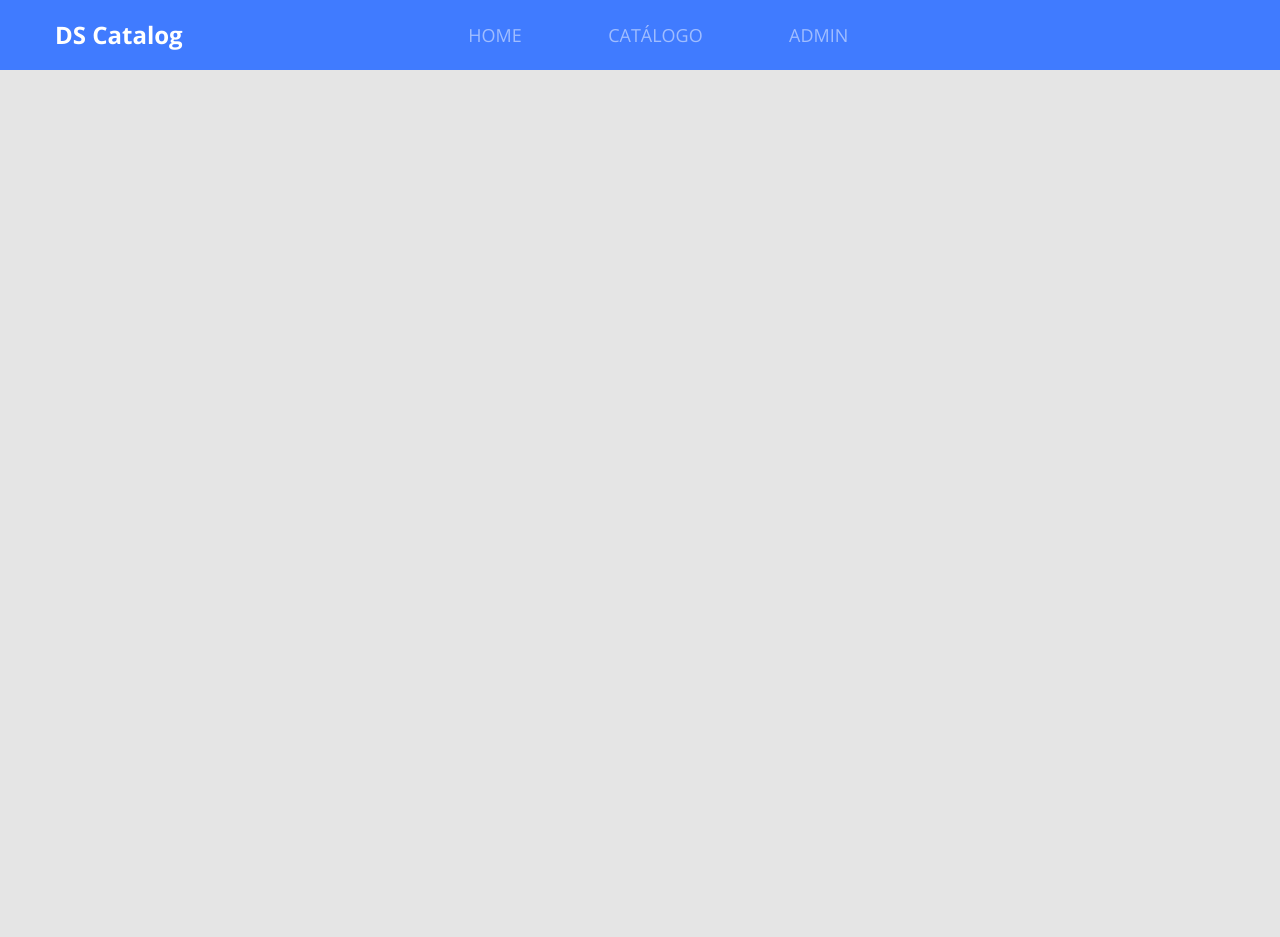
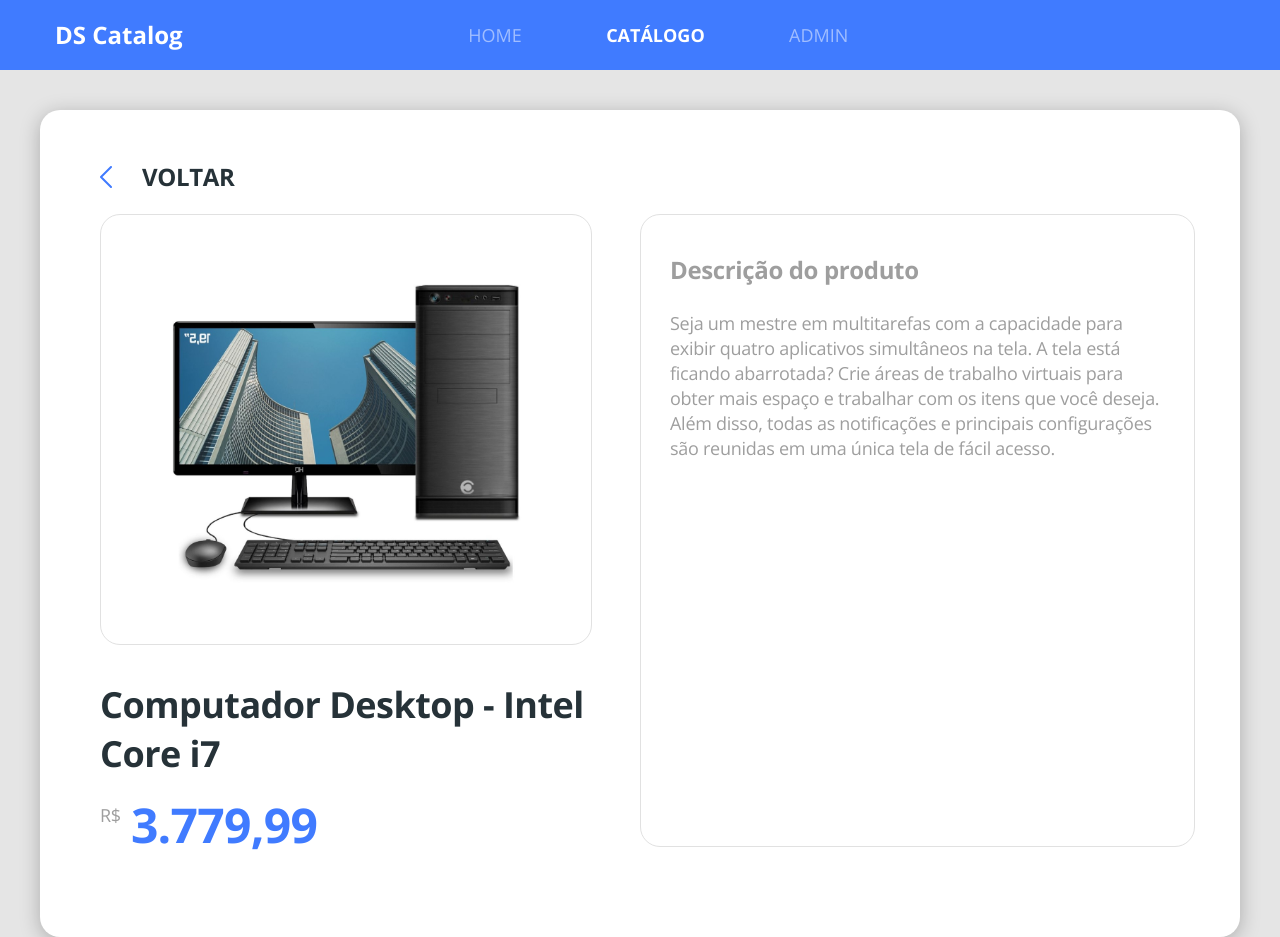
Before and after one commit to ThomasPeruch/dscatalog-bootcamp, a React (Create React App) app in the folder front-web/: page /products/1 in a window 1280 px wide. Before the commit the page ends 800 px from the top, so only its background shows below. Built offline with nearby package versions, Linux system fonts and the light colour scheme.

Commit message:
Product details page

```diff
--- a/front-web/src/Routes.tsx
+++ b/front-web/src/Routes.tsx
@@ -3,6 +3,7 @@
 import Navbar from './core/components/Navbar';
 import Admin from './pages/Admin';
 import Catalog from './pages/Catalog';
+import ProductDetails from './pages/Catalog/components/ProductDetails';
 import Home from './pages/Home';
 
 function Routes(){
@@ -13,8 +14,11 @@
                 <Route path="/" exact>
                     <Home />
                 </Route>
-                <Route path="/catalog">
+                <Route path="/products" exact>
                     <Catalog />
+                </Route>
+                <Route path="/products/:productId">
+                    <ProductDetails />
                 </Route>
                 <Route path="/admin">
                     <Admin />
--- a/front-web/src/core/components/Buttonicon/styles.scss
+++ b/front-web/src/core/components/Buttonicon/styles.scss
@@ -12,4 +12,5 @@
     display: flex;
     align-items: center;
     justify-content: center;
+    color: #FFF;
 }
--- a/front-web/src/core/components/Navbar/index.tsx
+++ b/front-web/src/core/components/Navbar/index.tsx
@@ -16,7 +16,7 @@
                         <NavLink to="/" activeClassName="active" exact>HOME</NavLink>
                     </li>
                     <li>
-                        <NavLink to="/catalog" activeClassName="active">CATÁLOGO</NavLink>
+                        <NavLink to="/products" activeClassName="active">CATÁLOGO</NavLink>
                     </li>
                     <li>
                         <NavLink to="/admin" activeClassName="active">ADMIN</NavLink>
--- /dev/null
+++ b/front-web/src/core/components/ProductPrice/index.tsx
@@ -0,0 +1,17 @@
+import React from 'react';
+import './styles.scss';
+
+type Props = {
+    price:string;
+}
+
+function ProductPrice({ price }: Props){
+    return(
+        <div className="product-price-container">
+            <span className="product-currency">R$</span>
+            <h3 className="product-price">{price}</h3>
+        </div>
+    )
+};
+
+export default ProductPrice;
--- /dev/null
+++ b/front-web/src/core/components/ProductPrice/styles.scss
@@ -0,0 +1,19 @@
+.product-price-container{
+    margin-top: 25px;
+    display: flex;
+}
+
+.product-currency{
+    font-size: 18px;
+    line-height: 25px;
+    letter-spacing: -0.015em;
+    color: #9E9E9E;
+}
+
+.product-price{
+    font-size: 32px;
+    line-height: 44px;
+    letter-spacing: -0.015em;
+    color: #407BFF;
+    margin-left:10px;
+}
--- a/front-web/src/pages/Catalog/components/ProductCard/index.tsx
+++ b/front-web/src/pages/Catalog/components/ProductCard/index.tsx
@@ -1,5 +1,6 @@
 import React from 'react';
 import { ReactComponent as ProductImage } from '../../../../core/assets/images/product.svg'
+import ProductPrice from '../../../../core/components/ProductPrice';
 import './styles.scss';
 
 function ProductCard(){
@@ -10,10 +11,7 @@
                 <h6 className="product-name">
                     Computador Desktop - Intel Core i7
                 </h6>
-                <div className="product-price-container">
-                    <span className="product-currency">R$</span>
-                    <h3 className="product-price">2.779,99</h3>
-                </div>
+                <ProductPrice price = "2.779,99" />
             </div>
         </div>
 
--- a/front-web/src/pages/Catalog/components/ProductCard/styles.scss
+++ b/front-web/src/pages/Catalog/components/ProductCard/styles.scss
@@ -14,24 +14,5 @@
     font-size: 18px;
     line-height: 25px;
     letter-spacing: -0.015em;
+    color: #263238;
 }
-
-.product-price-container{
-    margin-top: 25px;
-    display: flex;
-}
-
-.product-currency{
-    font-size: 18px;
-    line-height: 25px;
-    letter-spacing: -0.015em;
-    color: #9E9E9E;
-}
-
-.product-price{
-    font-size: 32px;
-    line-height: 44px;
-    letter-spacing: -0.015em;
-    color: #407BFF;
-    margin-left:10px;
-}
--- /dev/null
+++ b/front-web/src/pages/Catalog/components/ProductDetails/index.tsx
@@ -0,0 +1,47 @@
+import React from 'react';
+import { Link, useParams } from 'react-router-dom';
+import { ReactComponent as ArrowIcon} from '../../../../core/assets/images/arrow.svg';
+import { ReactComponent as ProductImage} from '../../../../core/assets/images/product.svg';
+import ProductPrice from '../../../../core/components/ProductPrice';
+import './styles.scss';
+
+type ParamsType = {
+    productId: string;
+}
+
+function ProductDetails(){
+    const{ productId } = useParams<ParamsType>();
+    console.log(productId);
+
+    return(
+        <div className="product-details-container">
+            <div className="card-base border-radius-20 product-details">
+                <Link to ="/products" className="product-details-goback">
+                    <ArrowIcon className="icon-goback"/>
+                    <h1 className="text-goback">VOLTAR</h1>
+                </Link>
+                <div className="row">
+                    <div className="col-6 pr-5">
+                        <div className="product-details-card text-center">
+                            <ProductImage className="product-details-image" />
+                        </div>
+                        <h1 className="product-details-name">Computador Desktop - Intel Core i7</h1>
+                        <ProductPrice price= "3.779,99"/>
+                    </div>
+                    <div className="col-6 product-details-card">
+                        <h1 className="product-description-title">Descrição do produto</h1>
+                        <p className="product-description-text">
+                            Seja um mestre em multitarefas com a capacidade para exibir quatro aplicativos simultâneos na tela.
+                            A tela está ficando abarrotada? Crie áreas de trabalho virtuais para obter mais espaço e
+                            trabalhar com os itens que você deseja.
+                            Além disso, todas as notificações e principais configurações são reunidas em uma única tela de fácil acesso.
+                        </p>
+                    </div>
+                </div>
+            </div>
+        </div>
+
+    )
+};
+
+export default ProductDetails;
--- /dev/null
+++ b/front-web/src/pages/Catalog/components/ProductDetails/styles.scss
@@ -0,0 +1,65 @@
+.product-details-container{
+    margin-top: 40px;
+    padding-left: 40px;
+    padding-right: 40px;
+}
+
+.product-details{
+    padding: 50px 60px 90px 60px;
+}
+
+.icon-goback{
+    color: #407BFF;
+    transform: rotate(-180deg);
+    margin-right: 30px;
+}
+
+.product-details-goback{
+    display: flex;
+    align-items: center;
+    padding-bottom: 21px;
+}
+
+.text-goback{
+    font-size: 24px;
+    line-height: 33px;
+    letter-spacing: -0.015em;
+    color: #263238;
+}
+
+.product-details-card{
+    border: 1px solid #E1E1E1;
+    border-radius: 20px;
+    padding: 38px 29px;
+}
+
+.product-details-image{
+    width: 353px;
+    height: 353px;
+}
+
+.product-description-title{
+    font-size: 24px;
+    line-height: 33px;
+    letter-spacing: -0.015em;
+    color: #9E9E9E;
+    margin-bottom: 25px;
+}
+
+.product-description-text{
+    font-size: 18px;
+    line-height: 25px;
+    letter-spacing: -0.015em;
+    color: #9E9E9E;
+}
+
+.product-details-name{
+    font-size: 36px;
+    line-height: 49px;
+    letter-spacing: -0.015em;
+    margin-top: 35px;
+}
+
+.product-details .product-price{
+    font-size: 48px;
+}
--- a/front-web/src/pages/Catalog/index.tsx
+++ b/front-web/src/pages/Catalog/index.tsx
@@ -1,5 +1,6 @@
 import React from 'react';
 import ProductCard from './components/ProductCard';
+import { Link } from 'react-router-dom';
 import './styles.scss';
 
 function Catalog(){
@@ -9,18 +10,15 @@
                 Catálogo de produtos
             </h1>
             <div className="catalog-products">
-               <ProductCard />
-               <ProductCard />
-               <ProductCard />
-               <ProductCard />
-               <ProductCard />
-               <ProductCard />
-               <ProductCard />
-               <ProductCard />
-               <ProductCard />
-               <ProductCard />
-               <ProductCard />
-               <ProductCard />
+               <Link to="/products/1"><ProductCard /></Link>
+               <Link to="/products/2"><ProductCard /></Link>
+               <Link to="/products/3"><ProductCard /></Link>
+               <Link to="/products/4"><ProductCard /></Link>
+               <Link to="/products/5"><ProductCard /></Link>
+               <Link to="/products/6"><ProductCard /></Link>
+               <Link to="/products/7"><ProductCard /></Link>
+               <Link to="/products/8"><ProductCard /></Link>
+               <Link to="/products/9"><ProductCard /></Link>
             </div>
         </div>
     )
--- a/front-web/src/pages/Catalog/styles.scss
+++ b/front-web/src/pages/Catalog/styles.scss
@@ -1,6 +1,7 @@
 .catalog-container{
     margin-top: 26px;
     padding-left: 40px;
+    padding-right: 40px;
 }
 
 .catalog-title{
--- a/front-web/src/pages/Home/index.tsx
+++ b/front-web/src/pages/Home/index.tsx
@@ -13,7 +13,7 @@
                     <p className="text-subtitle">
                         Ajudaremos você a encontrar os melhores <br/>produtos disponíveis no mercado.
                     </p>
-                    <Link to="/catalog">
+                    <Link to="/products">
                         <ButtonIcon text="inicie agora a sua busca"/>
                     </Link>
                 </div>
```
Also changed, not shown: front-web/src/core/assets/images/arrow.svg.
